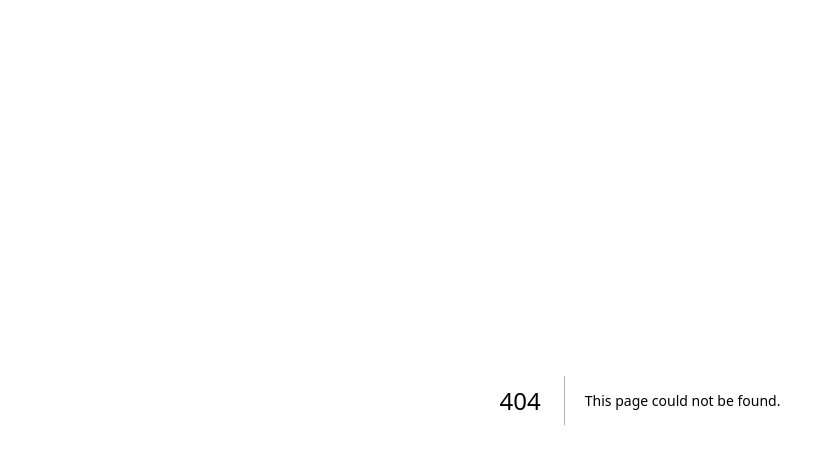
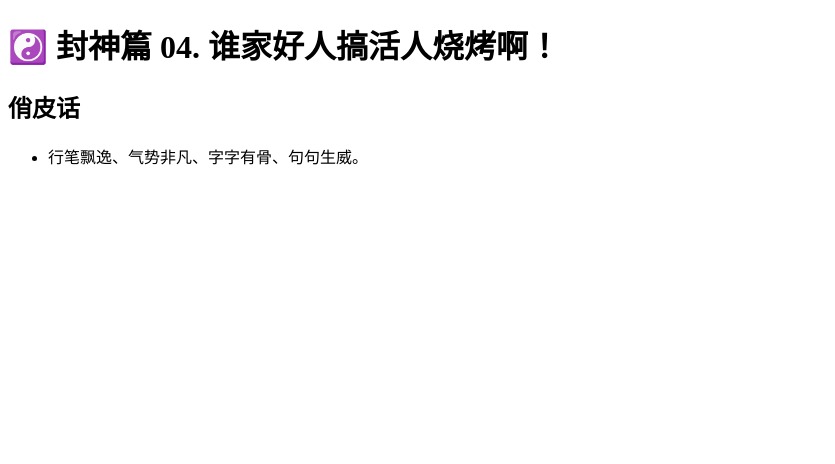
Before and after one commit to eddiehe99/bannatienet, a Next.js app: page /the-investiture-of-the-gods/yin-yang-04 in a window 1280 px wide. Before the commit this address had no page. Shown: the top 464 px of the page, without its empty margins (0-835 px from the left). Built offline with nearby package versions, Linux system fonts and the light colour scheme.

Commit message:
feat: add the investiture of the gods No. 06

```diff
--- a/src/pages/the-investiture-of-the-gods/_meta.js
+++ b/src/pages/the-investiture-of-the-gods/_meta.js
@@ -1,6 +1,7 @@
 /* eslint-disable prettier/prettier */
 /* eslint-disable import/no-anonymous-default-export */
 export default {
+    'yin-yang-04': '☯️ 04',
     'yin-yang-02': '☯️ 02',
     'yin-yang-01': '☯️ 01'
 }
--- /dev/null
+++ b/src/pages/the-investiture-of-the-gods/yin-yang-04.mdx
@@ -0,0 +1,5 @@
+# ☯️ 封神篇 04. 谁家好人搞活人烧烤啊！
+
+## 俏皮话
+
+- 行笔飘逸、气势非凡、字字有骨、句句生威。
```
